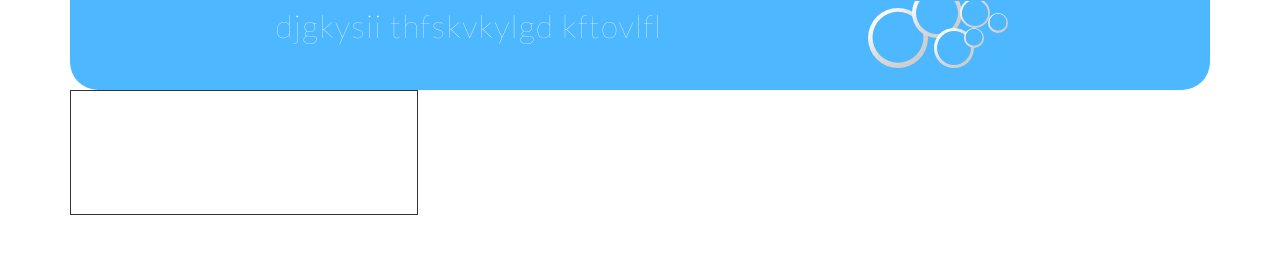
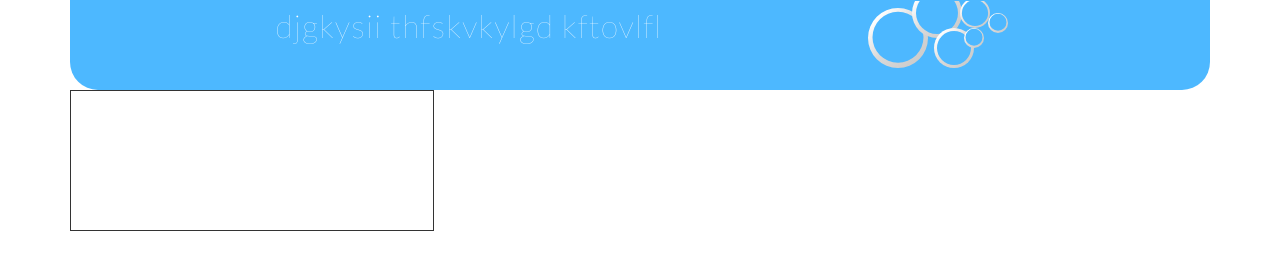
Before and after one commit to schumannt/Indigo, a plain HTML site: page index.html in a window 1280 px wide. Drawn offline with Linux system fonts and the light colour scheme.

Commit message:
testing linkedin link

```diff
--- a/index.html
+++ b/index.html
@@ -28,7 +28,7 @@
 		<!-- #Logo -->
 		<!-- Content -->
 		<div id="content">
-			<div id="linkedin" style="width:348px;height:125px;border: solid 1px;">
+			<div id="linkedin" style="width:364px;height:141px;border: solid 1px;">
 				<script src="//platform.linkedin.com/in.js" type="text/javascript"></script>
 				<script type="IN/MemberProfile" data-id="https://www.linkedin.com/pub/terry-schumann/5a/977/b57" data-format="inline" data-related="false">
 				</script>
```
